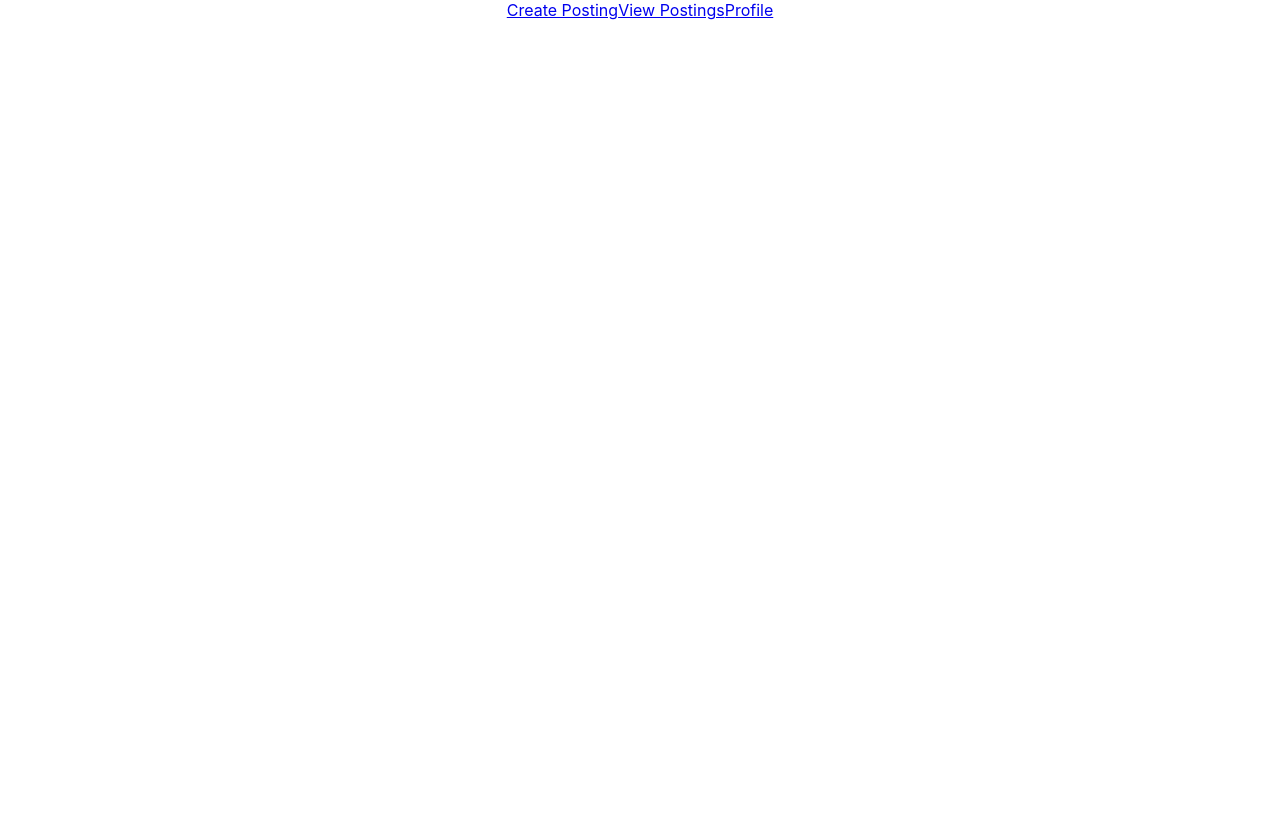
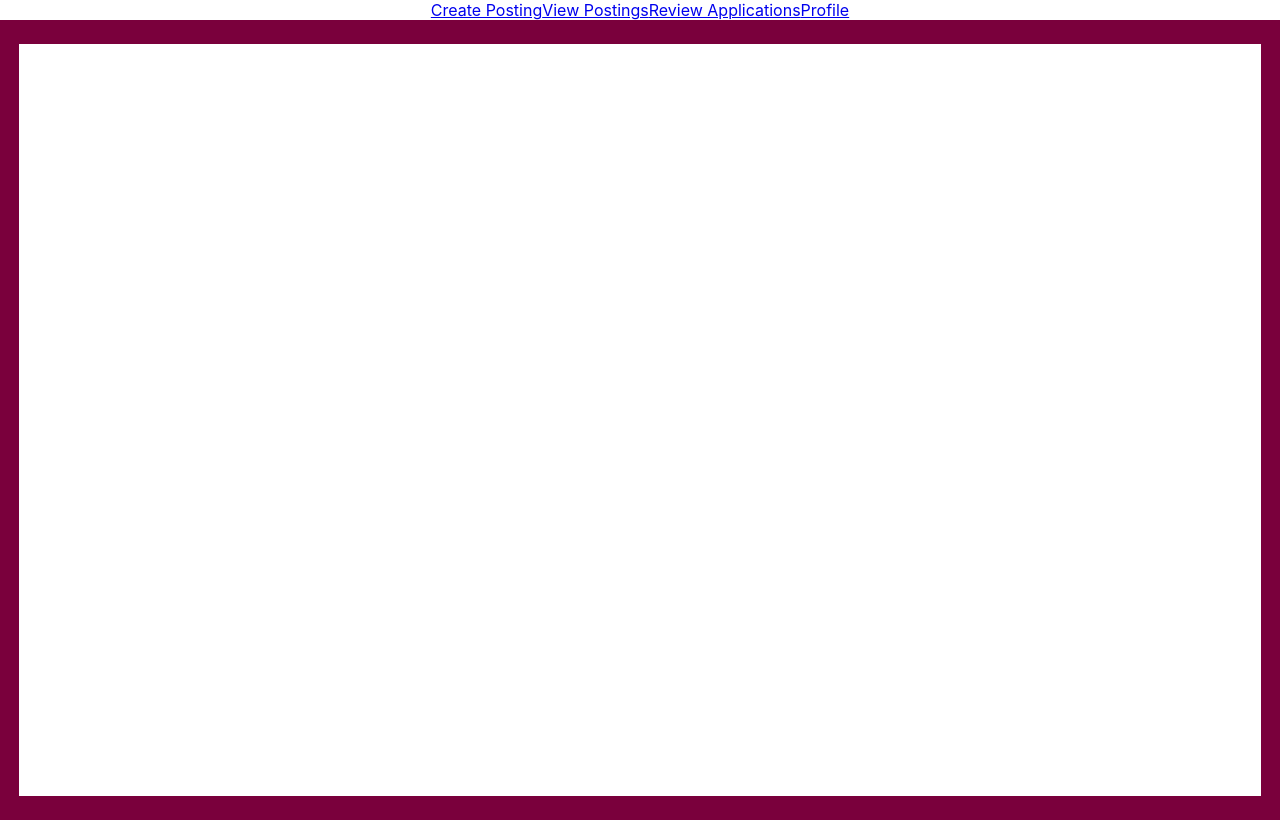
Before and after one commit to joshuaguinness/MacTA-Gateway, a React (Create React App) app: page /#/reviewapplications in a window 1280 px wide. Built offline with nearby package versions, Linux system fonts and the light colour scheme.

Commit message:
initial commit

```diff
--- a/src/App.js
+++ b/src/App.js
@@ -3,6 +3,7 @@ import "./App.css";
 import { HashRouter as Router, Route, NavLink } from "react-router-dom";
 import CreatePosting from "./components/CreatePosting.js";
 import ViewPostings from "./components/ViewPostings.js";
+import ReviewApplications from "./components/ReviewApplications.js";
 import Profile from "./components/Profile.js";
 <link rel="stylesheet" href="https://fonts.googleapis.com/css?family=Roboto:300,400,500,700&display=swap" />
 
@@ -17,6 +18,9 @@ class App extends React.Component {
           <NavLink exact to="/viewpostings">
             View Postings
           </NavLink>
+          <NavLink exact to="/reviewapplications">
+            Review Applications
+          </NavLink>
           <NavLink exact to="/profile">
             Profile
           </NavLink>
@@ -26,6 +30,9 @@ class App extends React.Component {
           </Route>
           <Route exact path="/viewpostings">
             <ViewPostings />
+          </Route>
+          <Route exact path="/reviewapplications">
+            <ReviewApplications />
           </Route>
           <Route exact path="/profile">
             <Profile />
--- /dev/null
+++ b/src/components/ReviewApplications.css
@@ -0,0 +1,13 @@
+.background {
+	background-color: #7A003C;
+	height: 100vh;
+}
+
+.foreground {
+	background-color: #FFF;
+	width: 97%;
+	height: 94%;
+	top: 3%;
+	margin: 0 auto;
+    position: relative;
+}
--- /dev/null
+++ b/src/components/ReviewApplications.js
@@ -0,0 +1,17 @@
+import React from "react";
+import './ReviewApplications.css';
+import {Box} from '@material-ui/core';
+
+
+class ReviewApplications extends React.Component {
+  render() {
+    return (
+      <Box component="div" className="background">
+      	<Box component="div" className="foreground">
+      	</Box>
+      </Box>
+    );
+  }
+}
+
+export default ReviewApplications;
```
